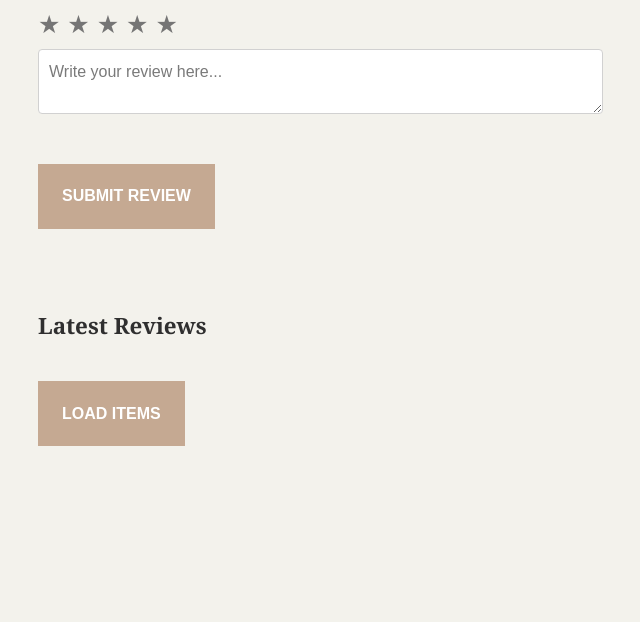
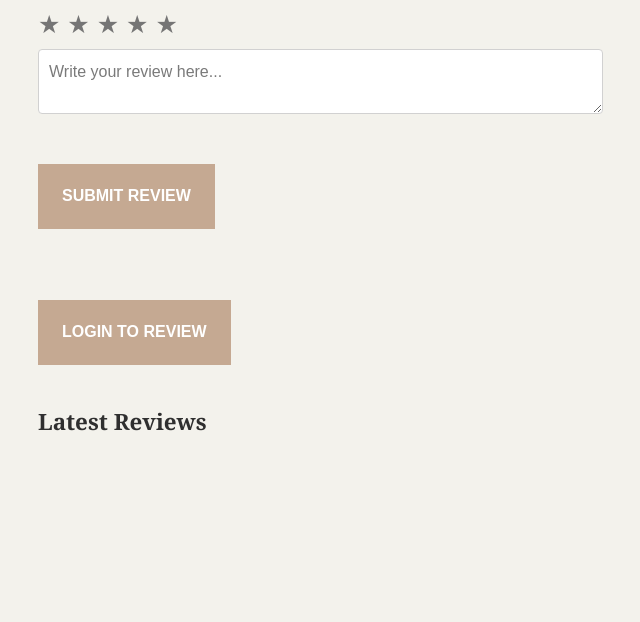
Before and after one commit to mustafataha5/New_Book_store, a Django app: page /book/1 in a window 1280 px wide. Shown: the part 1340-1962 px from the top of the page, without its empty margins (37-677 px from the left). After the commit the page ends 1771 px from the top, so only its background shows below. Run offline with Django 3.2, Linux system fonts and the light colour scheme; data comes from the database, SQL or seed files in the repository; both versions use the stored data as it was after the commit; some libraries are stand-ins or nearby versions.

Commit message:
save my job

```diff
--- a/store_app/static/js/reviews.js
+++ b/store_app/static/js/reviews.js
@@ -1,25 +1,11 @@
 
 
-
-function shutdown_start(ele){
-    console.log(">>>>>",ele.getAttribute('data-rating'))
-}
-
-
-function light_start(ele){
-    console.log("<<<<<<>>>>>>>>>>>",ele.getAttribute('data-rating'))
-}
-
-
-
-function set_star_level(ele){
-    console.log("click ",ele.getAttribute('data-rating'))
-}
 
 
 let stars = document.getElementsByClassName("star");
 // let output = document.getElementById("output");
-
+let review_message = document.querySelector("#review_message")
+let review_level = document.querySelector("#review_level")
 rev_level = document.getElementById('review_level')
 // Funtion to update rating
 function gfg(n) {
@@ -65,23 +51,27 @@ function remove() {
 
 
 
-myshow = document.querySelectorAll('.myshow')
+
 
 document.addEventListener('DOMContentLoaded', function() {
-    // Set the initial rating value here
-   // console.log('**********')
-    //console.log('**********',myshow.length)
+    let myshow = document.querySelectorAll('.myshow')
     for( i =0 ;i<myshow.length;i++){
     const initialRating = 3; // Change this value as needed
-    //console.log(myshow[i],'**********',myshow[i].value)
     gfg_this(myshow[i],myshow[i].getAttribute('value'));
   }
 });
 
-
+function light_star_ajax() {
+    let myshow = document.querySelectorAll('.myshow')
+    for( i =0 ;i<myshow.length;i++){
+    const initialRating = 3; // Change this value as needed
+    gfg_this(myshow[i],myshow[i].getAttribute('value'));
+  }
+}
 
 
 function get_ajax(bookID) {
+
     var xhr = new XMLHttpRequest();
     console.log('/ajax/'+bookID)
     xhr.open('GET', '/ajax/'+bookID, true);
@@ -89,23 +79,119 @@ function get_ajax(bookID) {
     xhr.onreadystatechange = function() {
         if (xhr.readyState === 4 && xhr.status === 200) {
             var data = JSON.parse(xhr.responseText);
-            var itemsList = document.getElementById('items-list');
-            itemsList.innerHTML = '';
-            console.log(data)
-            data['reviews_list'].forEach(function(item) {
-                var listItem = document.createElement('li');
-                username = ''
-                for (var i in data['user_list']) {
-                    if (data['user_list'][i].id === item.user_id) {
-                        username = data['user_list'][i].first_name + ' ' + data['user_list'][i].last_name;
-                        break; // Break the loop once the user is found
-                    }
-                }
+            var container = document.getElementById('reviews-container');
+            container.innerHTML = '';
+            data['reviews_list'].forEach(function(review) {
+                var reviewDiv = document.createElement('div');
+                reviewDiv.className = 'row';
+                let r_date = new Date(review.updated_at)
+                var options = {  year: 'numeric', month: 'long', day: 'numeric',hour:'numeric',minute:'numeric',second:'numeric'};
+                reviewDiv.innerHTML = `
+                    <div class="col-md-12 mt-5 reviews review_card">
+                        <h4 class="user_review">${full_username(data['user_list'], review.user_id)}</h4>
+                        <div class=" myshow" value="${review.review_level}">
+                            ${generateStars(review.review_level)}
+                        </div>
+                        <div class="form-group">
+                            <p class="user_review">${review.message}</p>
+                            <p class="user_review">${r_date.toLocaleDateString("en-US", options)}</p>
+                        </div>
+                    </div>`;
 
-                listItem.textContent =username + ': ' + item.review_level+" : "+item.book_id+"  "+item.message
-                itemsList.appendChild(listItem);
+                container.appendChild(reviewDiv);
             });
+            light_star_ajax();
         }
     };
     xhr.send();
 }
+
+function post_data_from_ajax(data){
+    var container = document.getElementById('reviews-container');
+        container.innerHTML = '';
+        data['reviews_list'].forEach(function(review) {
+        var reviewDiv = document.createElement('div');
+        reviewDiv.className = 'row';
+        let r_date = new Date(review.updated_at)
+        var options = {  year: 'numeric', month: 'long', day: 'numeric',hour:'numeric',minute:'numeric',second:'numeric'};
+        reviewDiv.innerHTML = `
+                    <div class="col-md-12 mt-5 reviews review_card">
+                        <h4 class="user_review">${full_username(data['user_list'], review.user_id)}</h4>
+                        <div class=" myshow" value="${review.review_level}">
+                            ${generateStars(review.review_level)}
+                        </div>
+                        <div class="form-group">
+                            <p class="user_review">${review.message}</p>
+                            <p class="user_review">${r_date.toLocaleDateString("en-US", options)}</p>
+                        </div>
+                    </div>`;
+
+                container.appendChild(reviewDiv);
+        });
+        light_star_ajax();
+}
+function full_username(data,id){
+    for (var i in data) {
+        if (data[i].id === id) {
+            return username = data[i].first_name + ' ' + data[i].last_name;
+            //break; // Break the loop once the user is found
+        }
+    }
+}
+
+function generateStars(reviewLevel) {
+    // Generate stars based on review level
+    var stars = '';
+    for (var i = 0; i < reviewLevel; i++) {
+        stars += '<span class="show_star">★</span>';
+    }
+    return stars;
+}
+
+
+
+
+
+function postData(bookID,userID) {
+
+    dataToSend = {
+        'message': review_message.value,
+        'review_level': review_level.value,
+        'bookID':bookID,
+        'userID':userID,
+    }
+      // Get CSRF token from cookie
+      var csrftoken = getCookie('csrftoken');
+
+      $.ajax({
+          url: '/ajax/postData',
+          type: 'POST',
+          headers: {'X-CSRFToken': csrftoken}, // Include CSRF token in headers
+          data: dataToSend,
+          dataType: 'json',
+          success: function(response) {
+              post_data_from_ajax(response);
+              console.log(response);  // Handle the response
+          },
+          error: function(xhr, status, error) {
+              console.error('Error:', error);
+          }
+      });
+  }
+
+  // Function to get CSRF cookie value
+  function getCookie(name) {
+      var cookieValue = null;
+      if (document.cookie && document.cookie !== '') {
+          var cookies = document.cookie.split(';');
+          for (var i = 0; i < cookies.length; i++) {
+              var cookie = cookies[i].trim();
+              // Does this cookie string begin with the name we want?
+              if (cookie.substring(0, name.length + 1) === (name + '=')) {
+                  cookieValue = decodeURIComponent(cookie.substring(name.length + 1));
+                  break;
+              }
+          }
+      }
+      return cookieValue;
+  }
--- a/store_app/templates/book_details.html
+++ b/store_app/templates/book_details.html
@@ -18,6 +18,7 @@
     <link rel="stylesheet" type="text/css" href="{%static 'css/style1.css'%}">
 
     <link rel="stylesheet" type="text/css" href="{%static 'css/star.css'%}">
+
 
     <script src="https://ajax.googleapis.com/ajax/libs/jquery/3.7.1/jquery.min.js"></script>
     <link rel="stylesheet" href="https://cdnjs.cloudflare.com/ajax/libs/font-awesome/5.15.3/css/all.min.css"
@@ -184,19 +185,9 @@
                                                       Rating is: 0/5
                                                   </h3> -->
                                             </div>
-                                            <!-- <div id="input_start" class="star-rating mb-3">
 
-                                                <i id="input_start-1" class="far fa-star star" data-rating="1"
-                                                    onmouseover="light_start(this)"
-                                                    onmouseout="shutdown_start(this)"
-                                                    onclick="set_star_level(this)"></i>
-                                                <i id="input_start-2" class="far fa-star star" data-rating="2"></i>
-                                                <i id="input_start-3" class="far fa-star star" data-rating="3"></i>
-                                                <i id="input_start-4" class="far fa-star star" data-rating="4"></i>
-                                                <i id="input_start-5" class="far fa-star star" data-rating="5"></i>
-                                            </div> -->
                                             <div class="form-group">
-                                                <textarea name="review_message" class="texts" class="form-control"
+                                                <textarea id="review_message" name="review_message" class="texts" class="form-control"
                                                     placeholder="Write your review here..." rows="3"></textarea>
                                             </div>
                                             <button type="submit" class="btn btn-primary">Submit Review</button>
@@ -204,12 +195,18 @@
                                     </div>
                                 </div>
                             </div>
+                            {%if 'userID' in request.session %}
+                            <button id="load-items" onclick="postData({{book.id}},{{user.id}})">Submit by Ajax</button>
+                            <!-- <button id="load-items" onclick="get_ajax({{book.id}})">Load Items</button> -->
+                            {%else%}
+                             <a href="/login">  <button >Login to Review</button></a>
+                            {% endif %}
                             <h3>Latest Reviews</h3>
+                            <div id="reviews-container">
                             {% for review in reviews%}
-                            <div class="row">
+                            <div class="row review_row">
                                 <div class="col-md-12 mt-5 reviews review_card">
                                     <h4 class="user_review"> {{review.user.first_name}} {{review.user.last_name}}</h4>
-
                                     <div class=" myshow" value="{{review.review_level}}">
                                         <span
                                               class="show_star ">★
@@ -226,9 +223,6 @@
                                         <span
                                               class="show_star">★
                                         </span>
-                                        <!-- <h3 id="output">
-                                              Rating is: 0/5
-                                          </h3> -->
                                     </div>
 
                                     <div class="form-group">
@@ -238,8 +232,8 @@
                                 </div>
                             </div>
                             {% endfor %}
+                            </div>
 
-                            <button id="load-items" onclick="get_ajax({{book.id}})">Load Items</button>
                             <ul id="items-list"></ul>
 
     </section>
--- a/store_app/urls.py
+++ b/store_app/urls.py
@@ -22,6 +22,7 @@ urlpatterns = [
     path('create_review/<int:bookID>',views.create_review),
     path('ajax/<int:bookID>',views.get_ajax),
     path('user/<int:userID>',views.account) ,
+    path('ajax/postData',views.post_data_ajax),
 
 
 
--- a/store_app/views.py
+++ b/store_app/views.py
@@ -1,4 +1,4 @@
-from django.shortcuts import render , redirect
+from django.shortcuts import render , redirect,HttpResponse
 from .models import User,Book,Post,Comment, Category
 
 from .models import User,Book,Post,Comment,Review
@@ -122,8 +122,25 @@ def get_ajax(request,bookID):
     return JsonResponse(data,safe=False)
 
 
-
-
+def post_data_ajax(request):
+    if request.method == 'POST' and request.is_ajax():
+        # Process the posted data
+        print("====================",request.POST)
+        errors = Review.objects.review_ajax_validation(request.POST)
+        print("====================",errors)
+        data ={
+            'message':'sccuessful p;fdas',
+        }
+        book = Book.objects.get(id=request.POST['bookID'])
+        reviews = book.reviews.all().values()
+        user_ids = book.reviews.all().values('user')
+        users = User.objects.filter(id__in=user_ids).values('id','first_name','last_name')
+        data = {
+                'reviews_list' : list(reviews ),
+                'user_list' : list(users)  ,
+            }
+        return JsonResponse(data,safe=False)
+    return HttpResponse('ajax POST dat not work')
 
 def create_review(request,bookID):
 
```
Also changed, not shown: store_app/models.py (+8 -0 lines), db.sqlite3.
